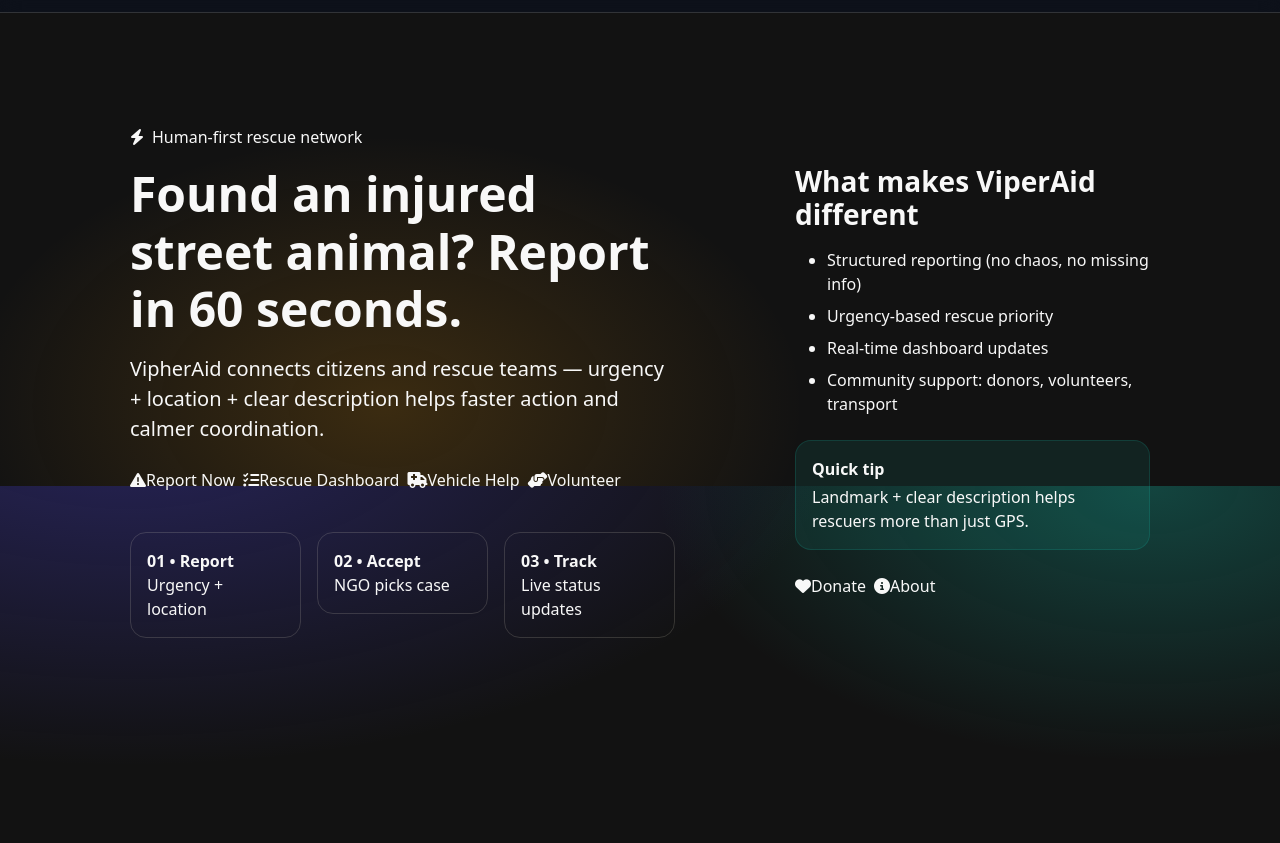
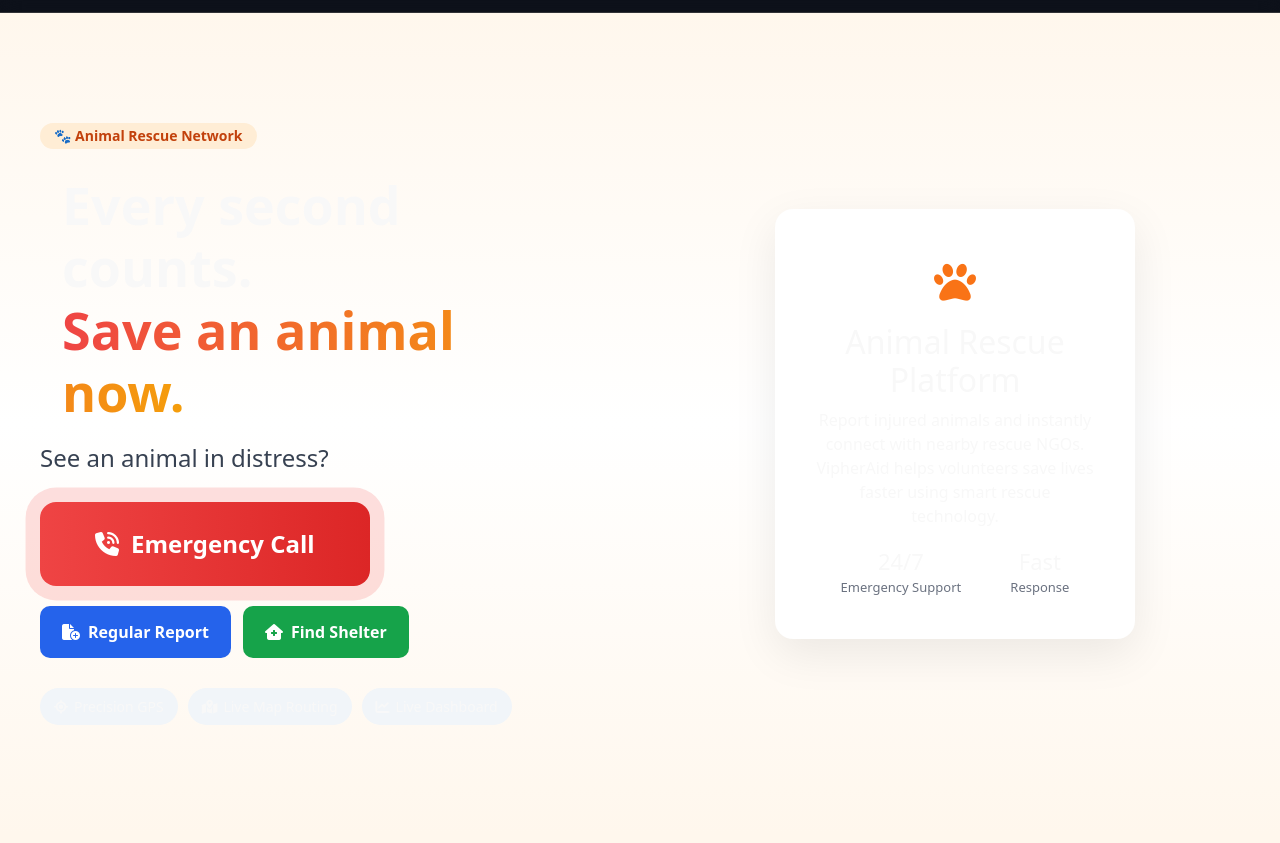
Before and after one commit to HariniCyber/VipherAid, a Flask app: page / in a window 1280 px wide. Shown: the part 314-1157 px from the top of the page. Run offline with Flask 3, Linux system fonts and the light colour scheme.

Commit message:
index updated

```diff
--- a/templates/index.html
+++ b/templates/index.html
@@ -1,81 +1,387 @@
 {% extends "base.html" %}
-{% block title %}VipherAid — Report • Save • Rescue{% endblock %}
+{% block title %}VipherAid | Save Animal Lives{% endblock %}
 
 {% block content %}
-<section class="py-5">
-  <div class="container py-3">
-    <div class="row g-4 align-items-center">
-      <div class="col-lg-7">
-        <div class="va-card p-4 p-lg-5">
-          <div class="badge-soft d-inline-flex align-items-center gap-2 mb-3">
-            <i class="fa-solid fa-bolt"></i>
-            <span>Human-first rescue network</span>
+
+<link rel="stylesheet" href="https://cdnjs.cloudflare.com/ajax/libs/font-awesome/6.5.0/css/all.min.css">
+
+<section class="hero">
+
+<div class="hero-container">
+
+<div class="hero-left">
+
+<div class="badge">🐾 Animal Rescue Network</div>
+
+<h1 class="hero-title">
+Every second counts.<br>
+<span class="gradient">Save an animal now.</span>
+</h1>
+
+<h3 class="hero-sub">
+See an animal in distress?
+</h3>
+
+
+<!-- EMERGENCY BUTTON -->
+
+<div class="emergency-wrapper">
+
+<a href="/emergency" class="btn-emergency pulse">
+
+<i class="fa-solid fa-phone-volume"></i>
+Emergency Call
+
+</a>
+
 </div>
 
-          <h1 class="display-5 fw-bold mb-3">
-            Found an injured street animal?
-            <span style="color: var(--brand);">Report in 60 seconds.</span>
-          </h1>
 
-          <p class="va-soft fs-5 mb-4">
-            VipherAid connects citizens and rescue teams — urgency + location + clear description
-            helps faster action and calmer coordination.
-          </p>
 
-          <div class="d-flex flex-wrap gap-2">
-            <a class="va-btn" href="/report"><i class="fa-solid fa-triangle-exclamation"></i>Report Now</a>
-            <a class="va-btn-outline" href="/rescue"><i class="fa-solid fa-list-check"></i>Rescue Dashboard</a>
-            <a class="va-btn-outline" href="/ambulance"><i class="fa-solid fa-truck-medical"></i>Vehicle Help</a>
-            <a class="va-btn-outline" href="/volunteer"><i class="fa-solid fa-handshake-angle"></i>Volunteer</a>
+<div class="secondary-buttons">
+
+<a href="/report" class="btn-report">
+
+<i class="fa-solid fa-file-circle-plus"></i>
+Regular Report
+
+</a>
+
+<a href="/shelter" class="btn-shelter">
+
+<i class="fa-solid fa-house-medical"></i>
+Find Shelter
+
+</a>
+
 </div>
 
-          <div class="row g-3 mt-4">
-            <div class="col-md-4">
-              <div class="p-3 rounded-4" style="background: var(--card2); border:1px solid var(--border);">
-                <div class="fw-bold">01 • Report</div>
-                <div class="va-soft">Urgency + location</div>
-              </div>
-            </div>
-            <div class="col-md-4">
-              <div class="p-3 rounded-4" style="background: var(--card2); border:1px solid var(--border);">
-                <div class="fw-bold">02 • Accept</div>
-                <div class="va-soft">NGO picks case</div>
-              </div>
-            </div>
-            <div class="col-md-4">
-              <div class="p-3 rounded-4" style="background: var(--card2); border:1px solid var(--border);">
-                <div class="fw-bold">03 • Track</div>
-                <div class="va-soft">Live status updates</div>
-              </div>
-            </div>
+
+
+<div class="tech-pill-container">
+
+<span class="tech-pill">
+<i class="fa-solid fa-location-crosshairs"></i>
+Precision GPS
+</span>
+
+<span class="tech-pill">
+<i class="fa-solid fa-map-location-dot"></i>
+Live Map Routing
+</span>
+
+<span class="tech-pill">
+<i class="fa-solid fa-chart-line"></i>
+Live Dashboard
+</span>
+
 </div>
 
 </div>
+
+
+
+<div class="hero-right">
+
+<div class="rescue-card">
+
+<div class="card-icon">
+<i class="fa-solid fa-paw"></i>
 </div>
 
-      <div class="col-lg-5">
-        <div class="va-card p-4 p-lg-5">
-          <h3 class="fw-bold mb-3">What makes ViperAid different</h3>
-          <ul class="va-soft mb-4">
-            <li class="mb-2">Structured reporting (no chaos, no missing info)</li>
-            <li class="mb-2">Urgency-based rescue priority</li>
-            <li class="mb-2">Real-time dashboard updates</li>
-            <li class="mb-2">Community support: donors, volunteers, transport</li>
-          </ul>
+<h2>Animal Rescue Platform</h2>
 
-          <div class="p-3 rounded-4" style="background: rgba(20,184,166,0.10); border:1px solid rgba(20,184,166,0.18);">
-            <div class="fw-bold mb-1">Quick tip</div>
-            <div class="va-soft">Landmark + clear description helps rescuers more than just GPS.</div>
+<p>
+Report injured animals and instantly connect with nearby rescue NGOs.
+VipherAid helps volunteers save lives faster using smart rescue technology.
+</p>
+
+<div class="card-stats">
+
+<div class="stat">
+<h3>24/7</h3>
+<span>Emergency Support</span>
 </div>
 
-          <div class="d-flex flex-wrap gap-2 mt-4">
-            <a class="va-btn" href="/donate"><i class="fa-solid fa-heart"></i>Donate</a>
-            <a class="va-btn-outline" href="/about"><i class="fa-solid fa-circle-info"></i>About</a>
-          </div>
-        </div>
+<div class="stat">
+<h3>Fast</h3>
+<span>Response</span>
 </div>
 
 </div>
+
 </div>
+
+</div>
+
+</div>
+
 </section>
+
+
+
+<section class="how-section">
+
+<h2 class="section-title">How VipherAid Works</h2>
+
+<div class="steps">
+
+<div class="step">
+
+<div class="step-icon">
+<i class="fa-solid fa-phone"></i>
+</div>
+
+<h3>Emergency Call</h3>
+
+<p>Contact the nearest rescue team instantly.</p>
+
+</div>
+
+<div class="step">
+
+<div class="step-icon">
+<i class="fa-solid fa-location-dot"></i>
+</div>
+
+<h3>Share Location</h3>
+
+<p>GPS allows rescuers to locate the animal quickly.</p>
+
+</div>
+
+<div class="step">
+
+<div class="step-icon">
+<i class="fa-solid fa-truck-medical"></i>
+</div>
+
+<h3>Animal Rescued</h3>
+
+<p>Rescue volunteers reach the spot and help the animal.</p>
+
+</div>
+
+</div>
+
+</section>
+
+
+
+<style>
+
+.hero{
+padding:110px 20px;
+background:linear-gradient(180deg,#fff7ed,#ffffff,#fff7ed);
+}
+
+.hero-container{
+display:flex;
+align-items:center;
+justify-content:space-between;
+max-width:1200px;
+margin:auto;
+gap:60px;
+flex-wrap:wrap;
+}
+
+.hero-left{
+flex:1;
+min-width:320px;
+}
+
+.hero-right{
+flex:1;
+display:flex;
+justify-content:center;
+}
+
+.badge{
+background:#ffedd5;
+color:#c2410c;
+padding:6px 14px;
+border-radius:20px;
+font-size:14px;
+display:inline-block;
+margin-bottom:15px;
+}
+
+.hero-title{
+font-size:52px;
+font-weight:800;
+line-height:1.2;
+}
+
+.gradient{
+background:linear-gradient(90deg,#ef4444,#f59e0b);
+-webkit-background-clip:text;
+-webkit-text-fill-color:transparent;
+}
+
+.hero-sub{
+font-size:24px;
+margin:20px 0 30px 0;
+color:#374151;
+}
+
+
+
+
+.emergency-wrapper{
+margin-bottom:20px;
+}
+
+.btn-emergency{
+display:inline-flex;
+align-items:center;
+gap:12px;
+background:linear-gradient(90deg,#ef4444,#dc2626);
+color:white;
+padding:24px 55px;
+border-radius:16px;
+text-decoration:none;
+font-weight:800;
+font-size:24px;
+box-shadow:0 15px 45px rgba(220,38,38,0.45);
+transition:0.3s;
+}
+
+.btn-emergency:hover{
+transform:scale(1.08);
+box-shadow:0 20px 60px rgba(220,38,38,0.55);
+}
+
+
+
+
+.pulse{
+animation:pulse 2s infinite;
+}
+
+@keyframes pulse{
+0%{box-shadow:0 0 0 0 rgba(239,68,68,0.6);}
+70%{box-shadow:0 0 0 20px rgba(239,68,68,0);}
+100%{box-shadow:0 0 0 0 rgba(239,68,68,0);}
+}
+
+
+
+
+.secondary-buttons{
+display:flex;
+gap:12px;
+margin-bottom:30px;
+}
+
+.btn-report{
+display:flex;
+align-items:center;
+gap:8px;
+background:#2563eb;
+color:white;
+padding:14px 22px;
+border-radius:10px;
+text-decoration:none;
+font-weight:600;
+}
+
+.btn-shelter{
+display:flex;
+align-items:center;
+gap:8px;
+background:#16a34a;
+color:white;
+padding:14px 22px;
+border-radius:10px;
+text-decoration:none;
+font-weight:600;
+}
+
+
+
+
+.tech-pill-container{
+display:flex;
+flex-wrap:wrap;
+gap:10px;
+}
+
+.tech-pill{
+background:#f1f5f9;
+padding:8px 14px;
+border-radius:20px;
+font-size:14px;
+display:flex;
+align-items:center;
+gap:6px;
+}
+
+
+
+
+.rescue-card{
+background:white;
+padding:40px;
+border-radius:18px;
+box-shadow:0 15px 45px rgba(0,0,0,0.08);
+max-width:360px;
+text-align:center;
+}
+
+.card-icon{
+font-size:42px;
+margin-bottom:10px;
+color:#f97316;
+}
+
+.card-stats{
+display:flex;
+justify-content:space-around;
+margin-top:20px;
+}
+
+.stat h3{
+margin:0;
+font-size:22px;
+}
+
+.stat span{
+font-size:13px;
+color:#6b7280;
+}
+
+
+
+
+
+.how-section{
+padding:80px 20px;
+text-align:center;
+background:#fff7ed;
+}
+
+.section-title{
+font-size:36px;
+margin-bottom:40px;
+}
+
+.steps{
+display:flex;
+justify-content:center;
+gap:40px;
+flex-wrap:wrap;
+}
+
+.step{
+max-width:250px;
+}
+
+.step-icon{
+font-size:40px;
+margin-bottom:10px;
+color:#f97316;
+}
+
+</style>
+
 {% endblock %}
```
Lines whose indentation alone changed are shown as unchanged.
